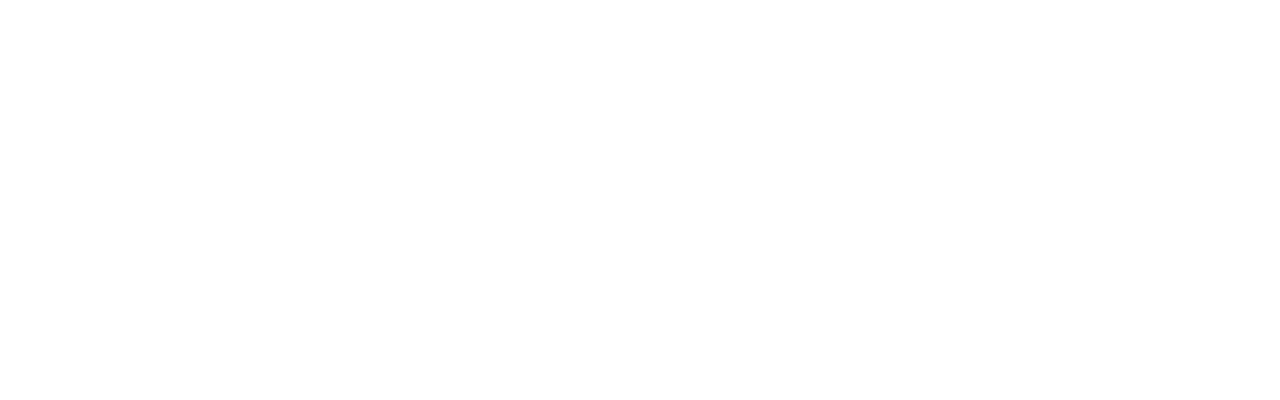
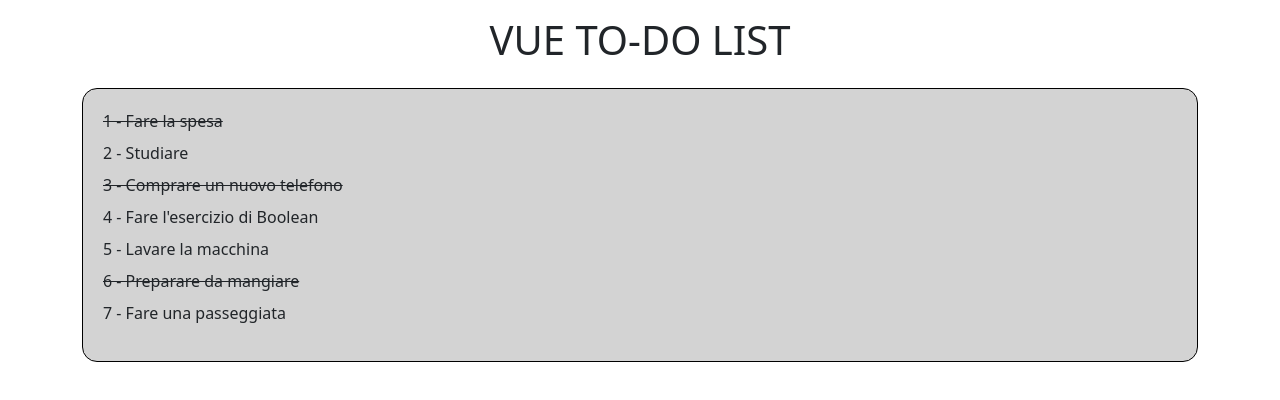
Before and after one commit to dunzolo/vue-todolist, a plain HTML site: page index.html in a window 1280 px wide. Drawn offline with nearby package versions, Linux system fonts and the light colour scheme.

Commit message:
milestone 1 done: added todo list and line-through

```diff
--- a/css/style.css
+++ b/css/style.css
@@ -3,3 +3,13 @@
     margin: 0;
     box-sizing: border-box;
 }
+
+.todo-container{
+    background-color: lightgray;
+    border: 1px solid black;
+    border-radius: 15px;
+}
+
+.line-through{
+    text-decoration: line-through
+}
--- a/index.html
+++ b/index.html
@@ -11,7 +11,24 @@
     </head>
     <body>
         <div id="app">
-
+            <div class="container">
+                <div class="row mt-3">
+                    <div class="col-12 text-center">
+                        <h1>VUE TO-DO LIST</h1>
+                    </div>
+                </div>
+                <div class="row mt-3">
+                    <div class="col-12">
+                        <div class="todo-container">
+                            <ul class="list-unstyled p-3">
+                                <li class="p-1" :class="item.done ? 'line-through' : ''" v-for="(item, index) in todo_list">
+                                    {{ index + 1 }} - {{ item.text }}
+                                </li>
+                            </ul>
+                        </div>
+                    </div>
+                </div>
+            </div>
         </div>
         <script src="https://unpkg.com/vue@3/dist/vue.global.js"></script>
         <script src="./js/script.js"></script>
--- a/js/script.js
+++ b/js/script.js
@@ -5,7 +5,36 @@ const{
 createApp({
     data() {
         return {
-
+            todo_list:[
+                {
+                    text: 'Fare la spesa',
+                    done: true,
+                },
+                {
+                    text: 'Studiare',
+                    done: false,
+                },
+                {
+                    text: 'Comprare un nuovo telefono',
+                    done: true,
+                },
+                {
+                    text: 'Fare l\'esercizio di Boolean',
+                    done: false,
+                },
+                {
+                    text: 'Lavare la macchina',
+                    done: false,
+                },
+                {
+                    text: 'Preparare da mangiare',
+                    done: true,
+                },
+                {
+                    text: 'Fare una passeggiata',
+                    done: false,
+                }
+            ]
         }
     },
 }).mount('#app')
```
